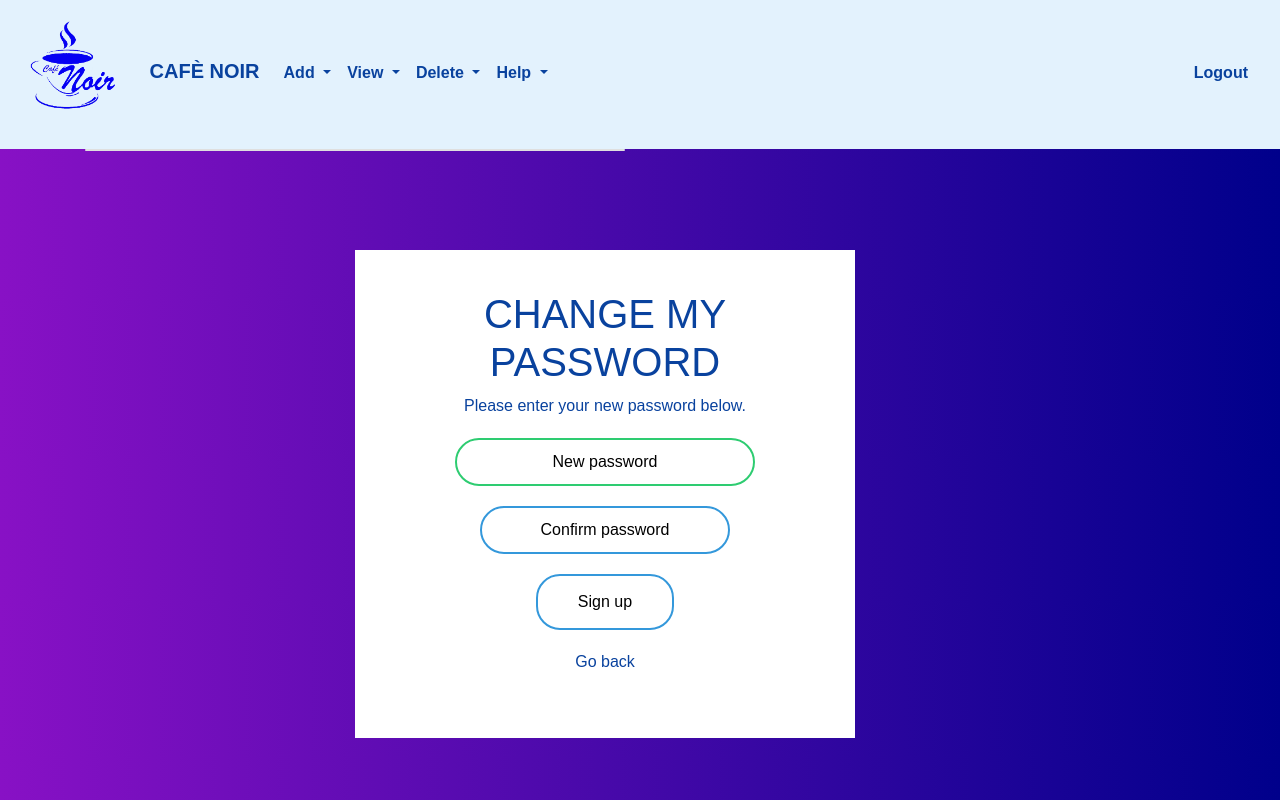
After one commit to Tanvir786123/Web-App-Development-Coursework-2, a Flask app: page /change_manager_password/1 in a window 1280 px wide. The commit adds this page. Run offline with Flask 2, Linux system fonts and the light colour scheme; the visitor is signed in with stand-in values (Sample User, id 1); data comes from the database, SQL or seed files in the repository; some libraries are stand-ins or nearby versions.

Commit message:
Implemented cookie example with manager changing password

```diff
--- a/app/__init__.py
+++ b/app/__init__.py
@@ -13,6 +13,7 @@ db = SQLAlchemy(app)
 migrate = Migrate(app, db, render_as_batch=True)
 
 login_manager = LoginManager(app)
+login_manager.session_protection = "strong"
 
 # Create customized model view class
 class MyModelView(ModelView):
--- a/app/forms.py
+++ b/app/forms.py
@@ -26,3 +26,11 @@ class AddStaffForm(Form):
                               Length(min=5)])
     confirmed_password = PasswordField('Confirm password',
                                         validators=[DataRequired()])
+
+class ChangeMyPasswordForm(Form):
+    password = PasswordField('New password', validators=[DataRequired(),
+                              EqualTo('confirmed_password',
+                              message='Passwords must match.'),
+                              Length(min=5)])
+    confirmed_password = PasswordField('Confirm password',
+                                        validators=[DataRequired()])
--- a/app/models.py
+++ b/app/models.py
@@ -8,7 +8,6 @@ class Account(enum.Enum):
     STAFF_ACCOUNT = 2
     MANAGER_ACCOUNT = 3
     CONTROLLER_ACCOUNT = 4
-    ANONYMOUS_ACCOUNT = 5
 
 class User(db.Model, UserMixin):
     username = db.Column(db.String(), primary_key=True, index=True)
@@ -33,6 +32,9 @@ class User(db.Model, UserMixin):
     def account_type(self):
         return self.acc_type
 
+    def generate_new_password_hash(self, new_pass):
+        return generate_password_hash(new_pass)
+
 class Staff(db.Model, UserMixin):
     username = db.Column(db.String(), primary_key=True, index=True)
     password = db.Column(db.String(), index=True, nullable=False)
@@ -55,6 +57,9 @@ class Staff(db.Model, UserMixin):
 
     def account_type(self):
         return self.acc_type
+
+    def generate_new_password_hash(self, new_pass):
+        return generate_password_hash(new_pass)
 
 class Manager(db.Model, UserMixin):
     username = db.Column(db.String(), primary_key=True, index=True)
@@ -79,6 +84,9 @@ class Manager(db.Model, UserMixin):
     def account_type(self):
         return self.acc_type
 
+    def generate_new_password_hash(self, new_pass):
+        return generate_password_hash(new_pass)
+
 class Controller(db.Model, UserMixin):
     username = db.Column(db.String(), primary_key=True, index=True)
     password = db.Column(db.String(), index=True, nullable=False)
@@ -101,3 +109,6 @@ class Controller(db.Model, UserMixin):
 
     def account_type(self):
         return self.acc_type
+
+    def generate_new_password_hash(self, new_pass):
+        return generate_password_hash(new_pass)
--- /dev/null
+++ b/app/static/change_manager_password.css
@@ -0,0 +1,84 @@
+body {
+    margin: 0;
+    padding: 0;
+    font-family: sans-serif;
+    color: #09429e;
+    background: linear-gradient(to right, #8811c5, #00008B)
+}
+
+.box {
+    width: 500px;
+    padding: 40px;
+    position: absolute;
+    top: 50%;
+    left: 50%;
+    background: #FFFFFF;
+    ;
+    text-align: center;
+    transition: 0.25s;
+    margin-top: 100px
+}
+
+.box input[type="text"],
+.box input[type="password"] {
+    border: 0;
+    background: none;
+    display: block;
+    margin: 20px auto;
+    text-align: center;
+    border: 2px solid #3498db;
+    padding: 10px 10px;
+    width: 250px;
+    outline: none;
+    color: #000000;
+    border-radius: 24px;
+    transition: 0.25s
+}
+
+.box h1 {
+    text-transform: uppercase;
+    font-weight: 500
+}
+
+.box input[type="text"]:focus,
+.box input[type="password"]:focus {
+    width: 300px;
+    border-color: #2ecc71
+}
+
+.box input[type="submit"],
+.box input[type="button"] {
+    border: 0;
+    background: #FFFFFF;
+    display: block;
+    margin: 20px auto;
+    text-align: center;
+    border: 2px solid #3498db;
+    padding: 14px 40px;
+    outline: none;
+    color: #000000;
+    border-radius: 24px;
+    transition: 0.25s;
+    cursor: pointer
+}
+
+.box input[type="submit"]:focus,
+.box input[type="button"]:focus {
+  background: #2ecc71;
+}
+
+.box .login_text {
+    color: #09429e;
+}
+
+::placeholder {
+  color: #000000;
+}
+
+:-ms-input-placeholder {
+  color: #000000;
+}
+
+::-ms-input-placeholder {
+  color: #000000;
+}
--- a/app/templates/base.html
+++ b/app/templates/base.html
@@ -23,6 +23,7 @@
     {% block manager_base_stylesheet %} {% endblock %}
     {% block manager_index_stylesheet %} {% endblock %}
     {% block signup_stylesheet %} {% endblock %}
+    {% block change_my_password_stylesheet %} {% endblock %}
 
   </head>
     {% block content %} {% endblock %}
--- /dev/null
+++ b/app/templates/change_manager_password.html
@@ -0,0 +1,83 @@
+{% extends "manager_base.html" %}
+
+{% block manager_index_stylesheet %}
+  <link rel="stylesheet" href="../static/change_manager_password.css">
+{% endblock %}
+
+{% block manager_content %}
+<div class="text-center">
+  <div class="container">
+    <div class="row">
+      <div class="col-md-6">
+        <div class="card">
+          <form class="box" id="sign_up" method="post"
+                onsubmit="return validateSignUpForm()">
+            {{ form.hidden_tag() }}
+            <h1 class="text-color">Change my password</h1>
+            <p class="text-color">Please enter your new password below.</p>
+            {{ form.password(autocomplete="new-password", id="password-field",
+                             placeholder="New password" )}}
+            {{ form.confirmed_password(autocomplete="new-password",
+                                       id="confirm-field",
+                                       placeholder="Confirm password" )}}
+            <div class="client-password-errors">
+              <div class="alert alert-danger" role="alert">
+                <p class="password-errors"></p>
+              </div>
+            </div>
+            {% for error in form.password.errors %}
+              <div class="alert alert-danger" role="alert">
+                {{ error }}
+              </div>
+            {% endfor %}
+            <input type="submit" value="Sign up">
+            <a class="text-color" id="ret-label" href="/manager">Go back</a>
+            <br><br>
+            <div class="flash-messages">
+              {% with messages = get_flashed_messages() %}
+                {% if messages %}
+                  {% if status %}
+                    <div class="alert alert-success" role="alert">
+                      {% for message in messages %}
+                        {{ message }}
+                      {% endfor %}
+                    </div>
+                  {% else %}
+                    <div class="alert alert-danger" role="alert">
+                      {% for message in messages %}
+                        {{ message }}
+                      {% endfor %}
+                    </div>
+                  {% endif %}
+                {% endif %}
+              {% endwith %}
+            </div>
+          </form>
+        </div>
+      </div>
+    </div>
+  </div>
+  <script>
+  $(document).ready(function(){
+    $("#password-field").val("");
+    $("#confirm-field").val("");
+    $("#password-field").focus();
+    $(".client-password-errors").hide();
+  });
+  function validateSignUpForm(){
+    var password = $("#password-field").val();
+    var confirm = $("#confirm-field").val();
+    if(password.length > 255 || confirm.length > 255){
+      $(".password-errors").text("Password must not be more than 255"+
+                                  " characters long.");
+      $(".client-password-errors").show();
+      return false;
+    }
+    else{
+      $(".client-password-errors").hide();
+      return true;
+    }
+  }
+  </script>
+</div>
+{% endblock %}
--- a/app/templates/manager_base.html
+++ b/app/templates/manager_base.html
@@ -53,7 +53,7 @@
             Help
           </a>
           <div class="dropdown-menu">
-            <a class="dropdown-item" href="#">Change my password</a>
+            <a class="dropdown-item" href="/change_manager_password/{{ current_user.get_id() }}">Change my password</a>
           </div>
         </li>
       </ul>
--- a/app/views.py
+++ b/app/views.py
@@ -6,10 +6,22 @@ from .forms import *
 from .models import *
 from flask_login import login_user, logout_user, login_required, current_user
 
+COOKIE_ID_KEY = 'id'
+
 @app.route('/', methods=['GET', 'POST'])
 def index():
     init_admin()
     init_manager()
+    if current_user.is_authenticated:
+        if current_user.account_type() == Account.MANAGER_ACCOUNT:
+            return redirect(url_for('manager'))
+        elif current_user.account_type() == Account.USER_ACCOUNT:
+            pass
+        elif current_user.account_type() == Account.STAFF_ACCOUNT:
+            pass
+        elif current_user.account_type() == Account.CONTROLLER_ACCOUNT:
+            return redirect(url_for('admin.index'))
+
     login_form = LoginForm()
     if login_form.validate_on_submit():
         login_form.username.data = login_form.username.data.lower()
@@ -37,11 +49,51 @@ def index():
             flash("Incorrect username or password")
     return render_template('index.html', title='Cafè Noir', form=login_form)
 
+@app.route('/change_manager_password/<user_id>', methods=['GET', 'POST'])
+@login_required
+def change_manager_password(user_id):
+    change_password_form = ChangeMyPasswordForm()
+    if change_password_form.validate_on_submit():
+        cookie_id = request.cookies.get('id')
+        if cookie_id and cookie_id == user_id:
+            manager = Manager.query.filter_by(username=cookie_id).first()
+            if manager:
+                manager.password = manager.generate_new_password_hash(
+                                           change_password_form.password.data)
+                db.session.commit()
+                flash('Your password has been updated.')
+                return render_template('change_manager_password.html',
+                                        title='Cafè Noir',
+                                        form=change_password_form, status=1)
+            else:
+                flash('An unknown error has occured, you will be directed to\
+                       the login page in 10 seconds.\
+                       Please ensure cookies are enabled.')
+                return render_template('change_manager_password.html',\
+                                        form=change_password_form, status=0),\
+                                        {"Refresh": "10; url=/logout"}
+        else:
+            flash('An unknown error has occured, you will be directed to the\
+                   login page in 10 seconds.\
+                   Please ensure cookies are enabled.')
+            return render_template('change_manager_password.html',\
+                                    form=change_password_form, status=0),\
+                                    {"Refresh": "10; url=/logout"}
+    return render_template('change_manager_password.html', title='Cafè Noir',
+                            form=change_password_form, status=0)
+
 @app.route('/manager')
 @login_required
 def manager():
     if current_user.account_type() == Account.MANAGER_ACCOUNT:
-        return render_template('manager_index.html', title='Cafè Noir')
+        cookie_id = request.cookies.get(COOKIE_ID_KEY)
+        if not cookie_id:
+            res = make_response(render_template('manager_index.html',
+                                                 title='Cafè Noir'))
+            res.set_cookie(COOKIE_ID_KEY, current_user.get_id(), httponly=True)
+            return res
+        else:
+            return render_template('manager_index.html', title='Cafè Noir')
     else:
         return redirect(url_for('logout'))
 
@@ -108,6 +160,11 @@ def signup():
 @login_required
 def logout():
     logout_user()
+    cookie_id = request.cookies.get(COOKIE_ID_KEY)
+    if cookie_id:
+        res = make_response(redirect(url_for('index')))
+        res.set_cookie(COOKIE_ID_KEY, '', expires=0)
+        return res
     return redirect(url_for('index'))
 
 def init_admin():
```
